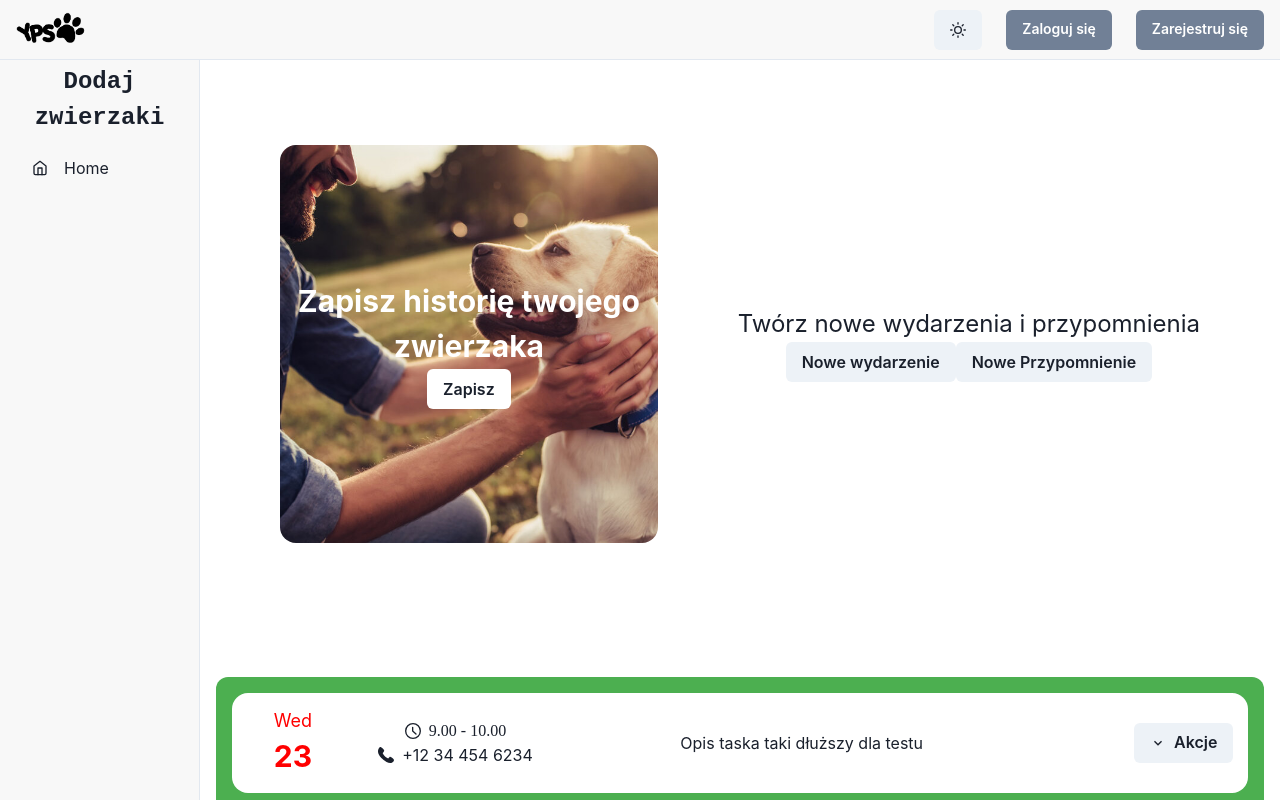
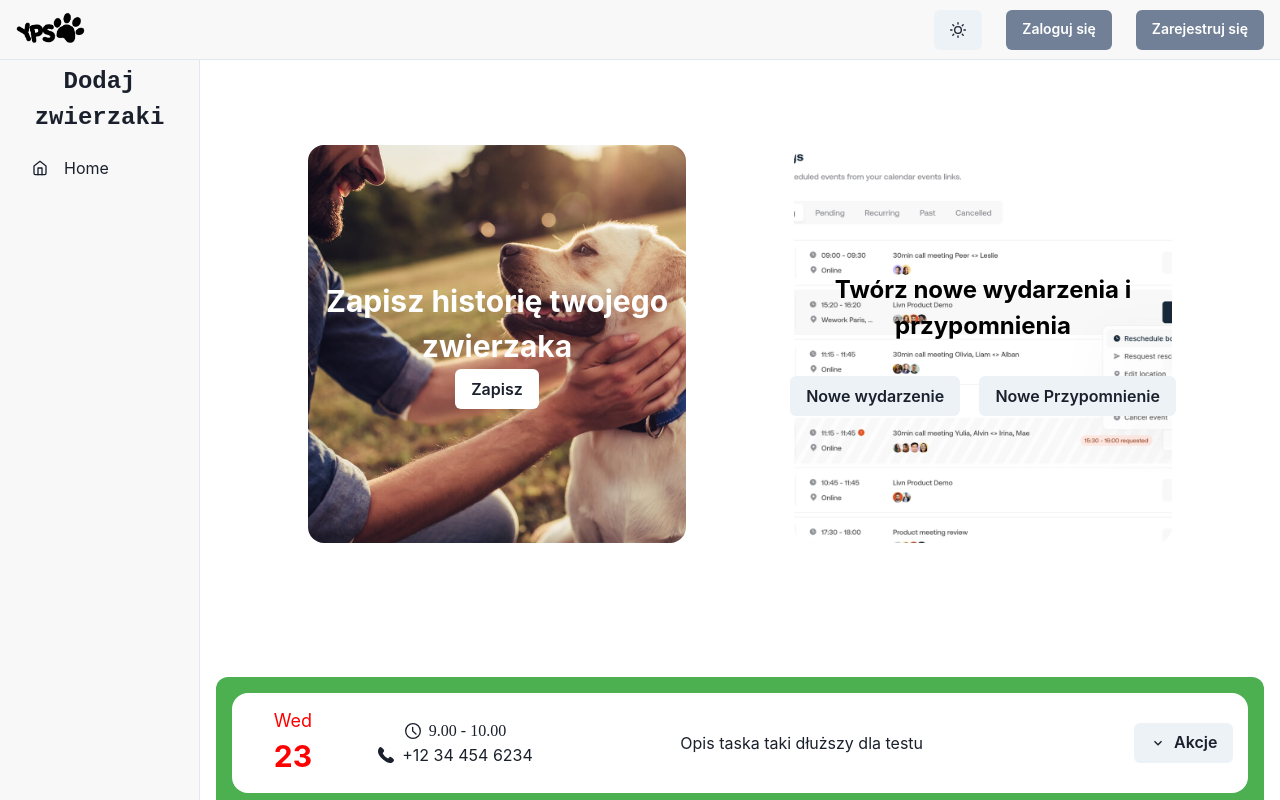
Before and after one commit to kczmrz/YourPetStory, a Next.js app: page /dashboard in a window 1280 px wide. Shown: the top 800 px of the page. Built offline with nearby package versions, Linux system fonts and the light colour scheme.

Commit message:
Complete EventCreate component

```diff
--- a/src/components/aboutPage/AboutPageComponent.tsx
+++ b/src/components/aboutPage/AboutPageComponent.tsx
@@ -7,7 +7,6 @@ import TextDescription from "./TextDescripton";
 
 export default function AboutPageComponent()
 {
-    const HeaderBackgroundColor = useColorModeValue('black', ThemeAppDay.lightAshen);
     const textColor = useColorModeValue('black', ThemeAppDay.pureWhite);
     const BtnHoverBackgroundColor = useColorModeValue(ThemeAppDay.lightAshen, "yellow.400");
 
--- a/src/components/dashboard/features/CreateEvents.tsx
+++ b/src/components/dashboard/features/CreateEvents.tsx
@@ -1,20 +1,62 @@
-import { Box, Flex, Text, Button } from "@chakra-ui/react"
+import { Box, Flex, Text, Button, useColorModeValue } from "@chakra-ui/react"
+import { BgImage } from "@/images";
+import { useState } from "react";
+import { ThemeAppDay, ThemeAppNight } from "@/app/ColorsTheme";
 
 export default function CreateEvents() {
+    const eventsBackgroundImage = BgImage.events;
+    const [isHovered, setIsHovered] = useState(false);
+
     return (
         <Box display="flex"
         alignItems="center"
-        justifyContent="center">
+        justifyContent="center"
+        bgImage={eventsBackgroundImage}
+        bgSize="cover"
+        bgPosition="center"
+        bgRepeat="no-repeat"
+        minH={"300px"}
+        minW={"300px"}
+        w={"35%"}
+        h={"70%"}
+        position="relative"
+        onMouseEnter={() => setIsHovered(true)}
+        onMouseLeave={() => setIsHovered(false)}
+        borderRadius={"1rem"}>
+            <Box
+            position="absolute"
+            top={0}
+            left={0}
+            right={0}
+            bottom={0}
+            opacity={isHovered ? 1 : 0}
+            transition="opacity 0.3s ease-in-out"
+            backdropFilter="blur(2px)"
+          />
+          <Box
+            position="absolute"
+            top={isHovered ? "-10px" : 0}
+            left={isHovered ? "-10px" : 0}
+            right={isHovered ? "-10px" : 0}
+            bottom={isHovered ? "-10px" : 0}
+            transition="all 0.3s ease-in-out"
+            transform={isHovered ? "scale(1.1)" : "scale(1)"}
+            zIndex={1}
+          />
             <Flex flexDirection={"column"} justifyContent={"center"} alignItems={"center"}>
-                <Text fontSize={"2xl"} textAlign={"center"}>
+                <Text fontSize={"2xl"} textAlign={"center"} position={"relative"} zIndex={"1"} color={"black"} fontWeight={"bold"}>
                     Twórz nowe wydarzenia i przypomnienia
                 </Text>
-                <Flex flexDirection={"row"} >
-                    <Button>
-                        Nowe wydarzenie
+                <Flex flexDirection={{ base: "column", xl: "row" }} alignItems={"center"} mt={"2rem"} gap={"1.2rem"}>
+                    <Button w={"fit-content"}>
+                        <Text>
+                            Nowe wydarzenie
+                        </Text>
                     </Button>
-                    <Button>
-                        Nowe Przypomnienie
+                    <Button w={"fit-content"}>
+                        <Text>
+                            Nowe Przypomnienie
+                        </Text>
                     </Button>
                 </Flex>
             </Flex>
--- a/src/images/index.ts
+++ b/src/images/index.ts
@@ -7,6 +7,7 @@ export const BgImage = {
   day: "url('/images/background/bg1.jpg')",
   night: "url('/images/background/bg2.jpg')",
   phototsStory: "url('/images/background/storyBackground.jpg')",
+  events: "url('/images/background/eventsBackground.png')",
 };
 
 export const indexdog = require("../../public/images/other/indexdog.png");
```
